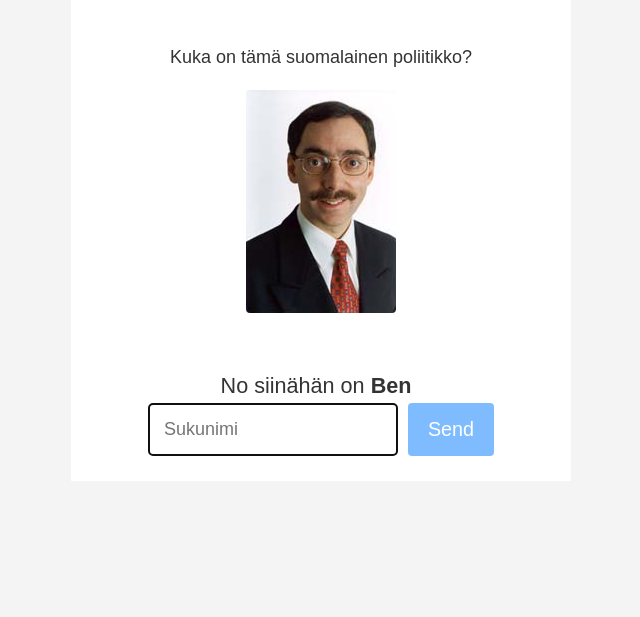
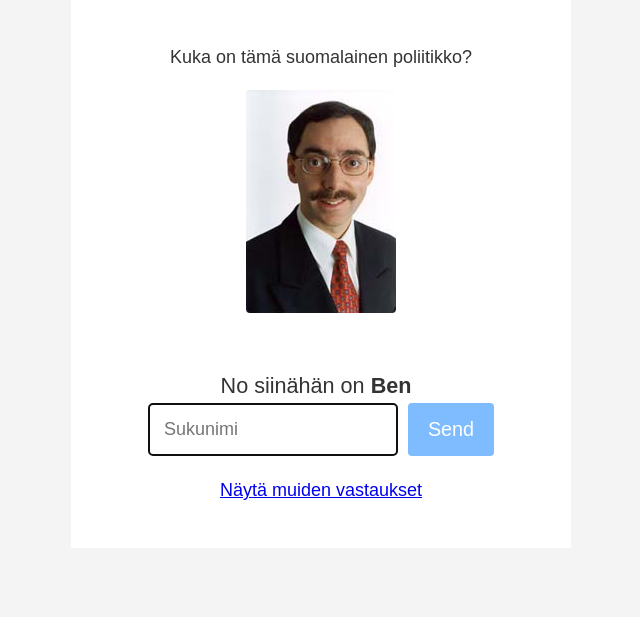
Before and after one commit to jvuori/ben, a Flask app: page / in a window 1280 px wide. Shown: the top 617 px of the page, without its empty margins (319-959 px from the left). Run offline with Flask 3, Linux system fonts and the light colour scheme.

Commit message:
Add navigation links back and forth

```diff
--- a/templates/index.html
+++ b/templates/index.html
@@ -167,6 +167,8 @@
                 title="Sukunimen tulee olla vähintään 4 merkkiä pitkä ja sisältää vähintään yksi kirjain s, z tai c sekä vähintään yksi kirjain f, w tai v">
             <input type="submit" value="Send">
         </form>
+
+        <p style="margin-top: 20px;"><a href="{{ url_for('results') }}">Näytä muiden vastaukset</a></p>
     </div>
 </body>
 
--- a/templates/results.html
+++ b/templates/results.html
@@ -111,6 +111,7 @@
     <div class="container">
         <img src="{{ url_for('static', filename='ben.jpg') }}" alt="Kuva henkilöstä">
         <p>Ben Zyskowicz</p>
+        <p class="back-link"><a href="{{ url_for('index') }}">Palaa etusivulle</a></p>
         <table>
             <thead>
                 <tr>
@@ -128,7 +129,6 @@
                 {% endfor %}
             </tbody>
         </table>
-        <p class="back-link"><a href="{{ url_for('index') }}">Palaa etusivulle</a></p>
     </div>
 </body>
 
```
